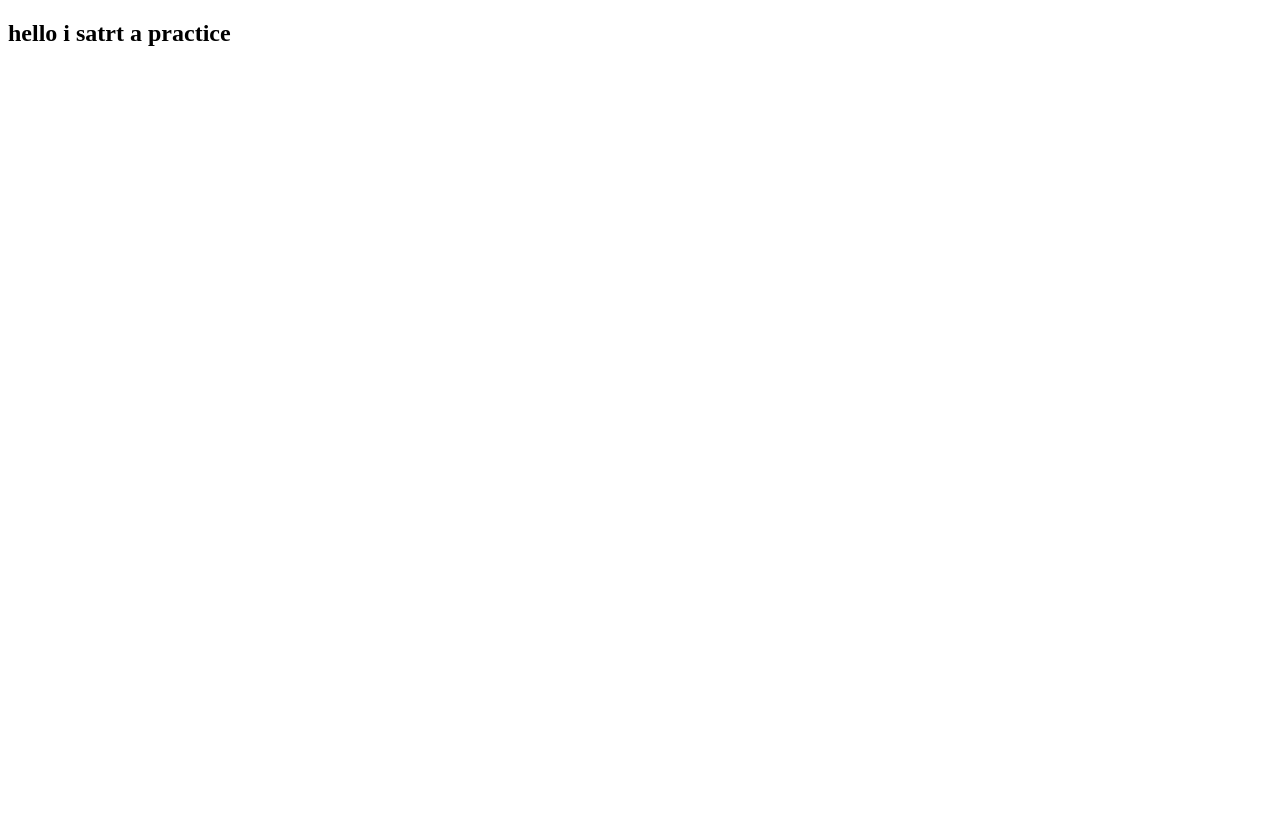
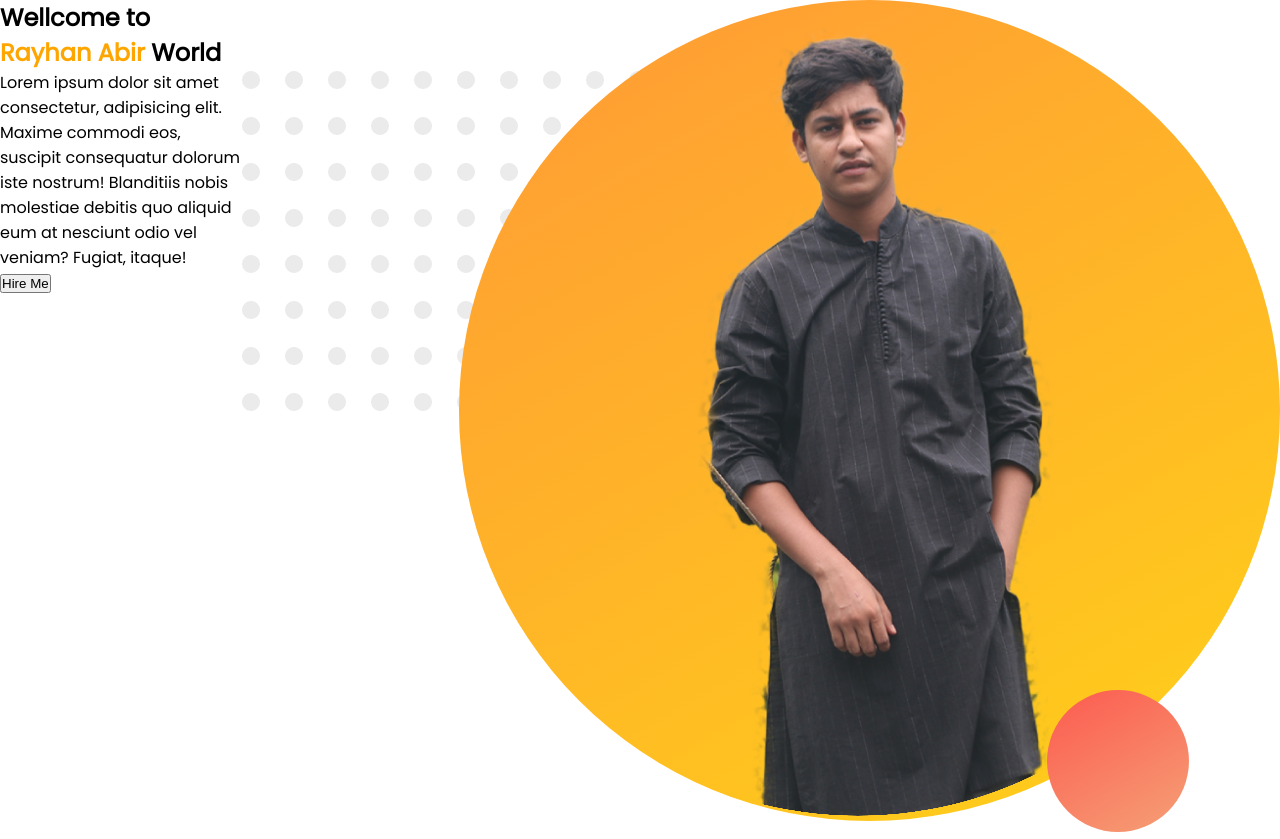
Before and after one commit to rayhanabir/personal-portfolio, a plain HTML site: page index.html in a window 1280 px wide. Before the commit the page ends 800 px from the top, so only its background shows below. Drawn offline with Linux system fonts and the light colour scheme.

Commit message:
some added

```diff
--- a/index.html
+++ b/index.html
@@ -1,13 +1,34 @@
 <!DOCTYPE html>
 <html lang="en">
-<head>
-    <meta charset="UTF-8">
-    <meta http-equiv="X-UA-Compatible" content="IE=edge">
-    <meta name="viewport" content="width=device-width, initial-scale=1.0">
+  <head>
+    <meta charset="UTF-8" />
+    <meta http-equiv="X-UA-Compatible" content="IE=edge" />
+    <meta name="viewport" content="width=device-width, initial-scale=1.0" />
     <title>Document</title>
-    <link rel="stylesheet" href="style.css">
-</head>
-<body>
-    <h2>hello i satrt a practice </h2>
-</body>
+    <link rel="preconnect" href="https://fonts.googleapis.com" />
+    <link rel="preconnect" href="https://fonts.gstatic.com" crossorigin />
+    <link
+      href="https://fonts.googleapis.com/css2?family=Poppins&display=swap"
+      rel="stylesheet"
+    />
+    <link rel="stylesheet" href="style.css" />
+  </head>
+  <body>
+    <section>
+      <div>
+        <h1>Wellcome to</h1>
+        <h1><span class="orange-color">Rayhan Abir</span> World</h1>
+        <p>
+          Lorem ipsum dolor sit amet consectetur, adipisicing elit. Maxime
+          commodi eos, suscipit consequatur dolorum iste nostrum! Blanditiis
+          nobis molestiae debitis quo aliquid eum at nesciunt odio vel veniam?
+          Fugiat, itaque!
+        </p>
+        <button>Hire Me</button>
+      </div>
+      <div>
+        <img src="images/rayhan.png" alt="" />
+      </div>
+    </section>
+  </body>
 </html>
--- a/style.css
+++ b/style.css
@@ -0,0 +1,13 @@
+* {
+  margin: 0;
+  padding: 0;
+}
+body {
+  font-family: "Poppins", sans-serif;
+}
+.orange-color {
+  color: orange;
+}
+section {
+  display: flex;
+}
```
Also changed, not shown: images/dream-bg.png (added), images/exp-bg.png (added), images/jhankar.png (added), images/jhankar2.png (added), images/my-bg.png (added), images/my-bg2.png (added), images/rayhan.png (added), images/top-banner.png (added).
